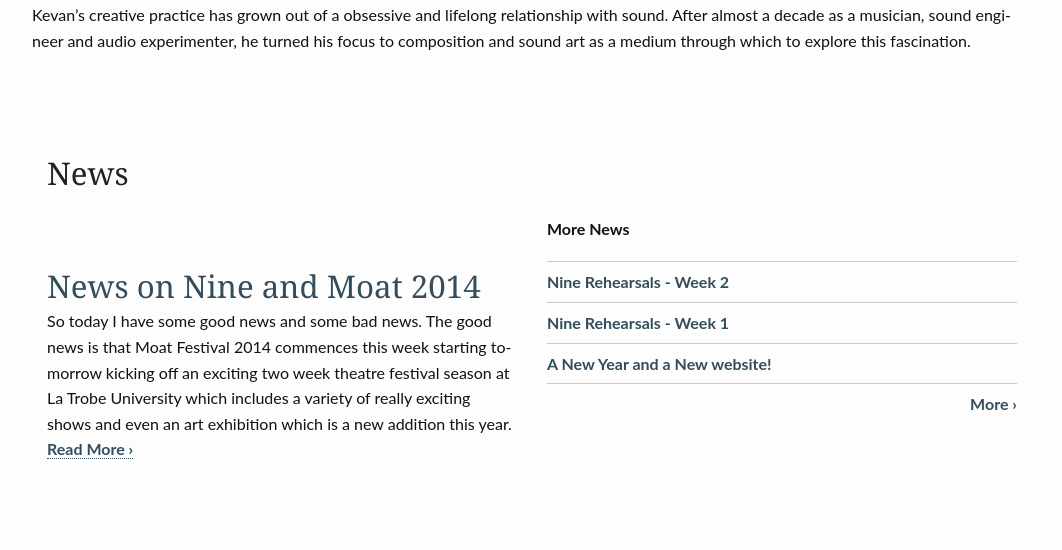
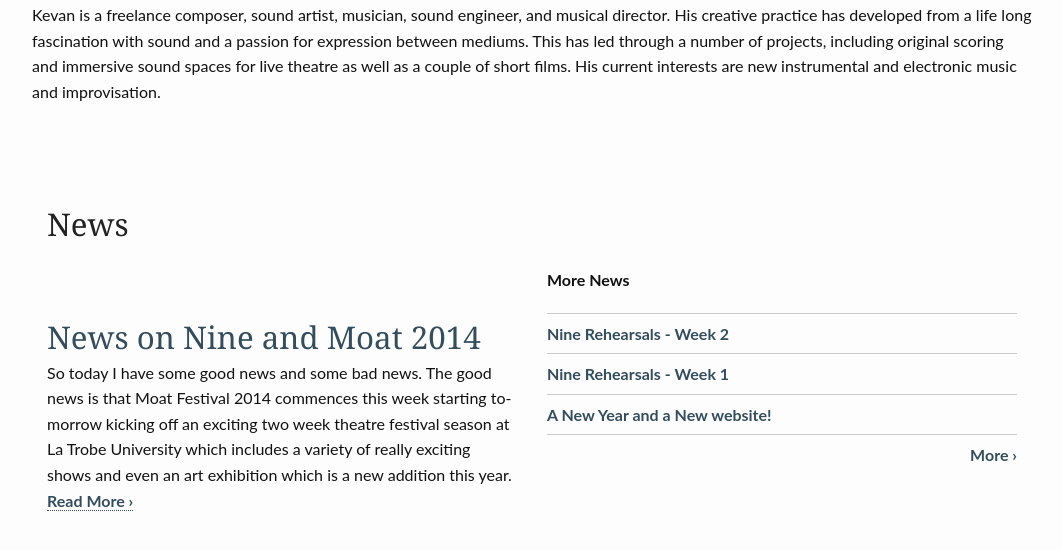
Before and after one commit to unclewalter/unclewalter.github.io, a Jekyll site: the page built from index.md, in a window 1280 px wide and 900 px high, scrolled down 459 px, cut to the strip 255-805 px from the top of the window. Shown: the whole strip, without its empty margins (108-1170 px from the left). Built offline with Jekyll 4.4.1, drawn with Linux system fonts in a browser that asks for light colours.

Commit message:
Updating frontpage bio.

```diff
--- a/index.md
+++ b/index.md
@@ -5,4 +5,4 @@ header:
   image_fullwidth: header_kevanparis1.jpg
 ---
 
-Kevan’s creative practice has grown out of a obsessive and lifelong relationship with sound. After almost a decade as a musician, sound engineer and audio experimenter, he turned his focus to composition and sound art as a medium through which to explore this fascination.
+Kevan is a freelance composer, sound artist, musician, sound engineer, and musical director. His creative practice has developed from a life long fascination with sound and a passion for expression between mediums. This has led through a number of projects, including original scoring and immersive sound spaces for live theatre as well as a couple of short films. His current interests are new instrumental and electronic music and improvisation.
```
